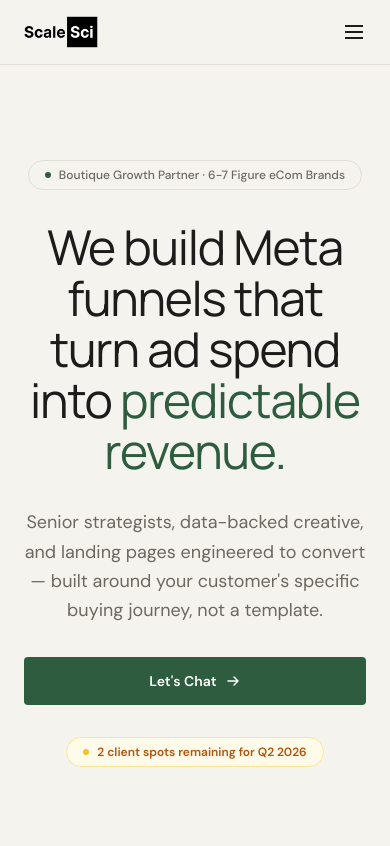
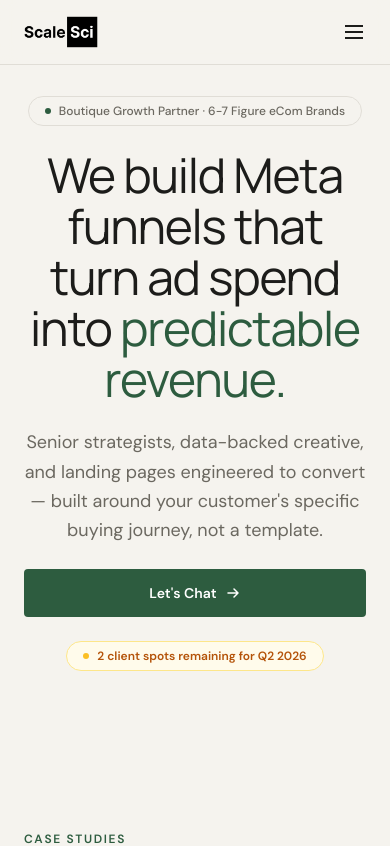
Before and after one commit to havinfun47/ss-main-website, a Next.js app: page /ss-main-website/ in a window 390 px wide. Shown: the top 846 px of the page. Built offline with nearby package versions, Linux system fonts and the light colour scheme.

Commit message:
Tighten hero spacing on mobile

```diff
--- a/src/components/Hero.tsx
+++ b/src/components/Hero.tsx
@@ -2,8 +2,8 @@ import Link from "next/link";
 
 export default function Hero() {
   return (
-    <section className="pt-40 pb-28 px-6 text-center bg-bg">
-      <div className="max-w-4xl mx-auto flex flex-col items-center gap-8">
+    <section className="pt-24 md:pt-40 pb-16 md:pb-28 px-6 text-center bg-bg">
+      <div className="max-w-4xl mx-auto flex flex-col items-center gap-6 md:gap-8">
 
         <div className="inline-flex items-center gap-2 border border-border bg-bg rounded-full px-4 py-1.5">
           <span className="w-1.5 h-1.5 rounded-full bg-accent inline-block shrink-0" />
```
